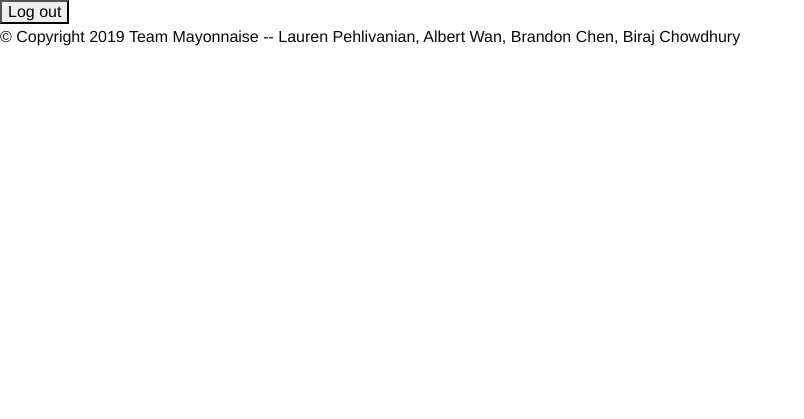
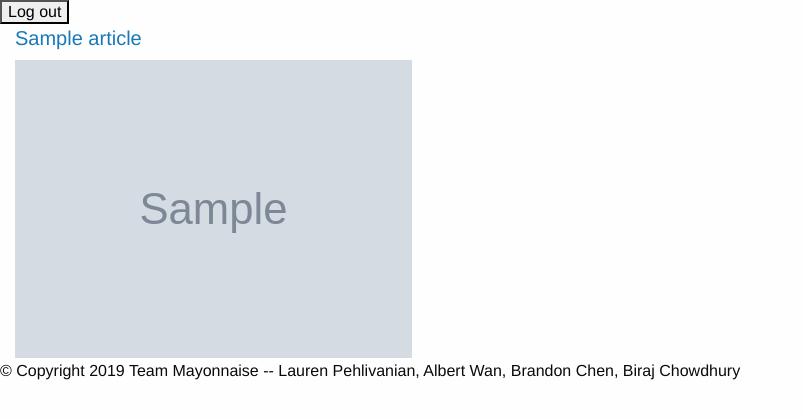
Before and after one commit to Salmon4/Mayonnaise, a Flask app: template templates/home.html in a window 1280 px wide. Shown: the part 48-467 px from the top of the page, without its empty margins (0-804 px from the left). Run offline with Flask 2, Linux system fonts and the light colour scheme; the template is opened without the code that fills it: most values are stand-ins (such as "Sample title", 1, 10 or a date in 2020); grey boxes marked "Sample" are stand-in pictures; some libraries are stand-ins or nearby versions.

Commit message:
newskindaworks

```diff
--- a/app.py
+++ b/app.py
@@ -104,7 +104,8 @@ def home():
         )
     response = url.read()
     data = json.loads(response)['articles']
-    return render_template("home.html")
+    print(data)
+    return render_template("home.html",articles = data)
 
 @app.route("/logout")
 def logout():
--- a/templates/home.html
+++ b/templates/home.html
@@ -12,8 +12,15 @@
     <input type="submit" name="logout-button" value="Log out">
   </form>
 {% endblock %}
-  {% for article in articles%}
+{% block news %}
+<div class="grid-x grid-padding-x">
+{% for article in articles%}
+  <div class="large-4 cell">
+    <h5><a href={{article['url']}}>{{article['title']}}</a></h5>
+    <div class="large-12 cell">
+      <img src={{article['urlToImage']}}>
+    </div>
+  </div>
   {% endfor %}
-{% block news %}
-
+</div>
 {% endblock %}
```
